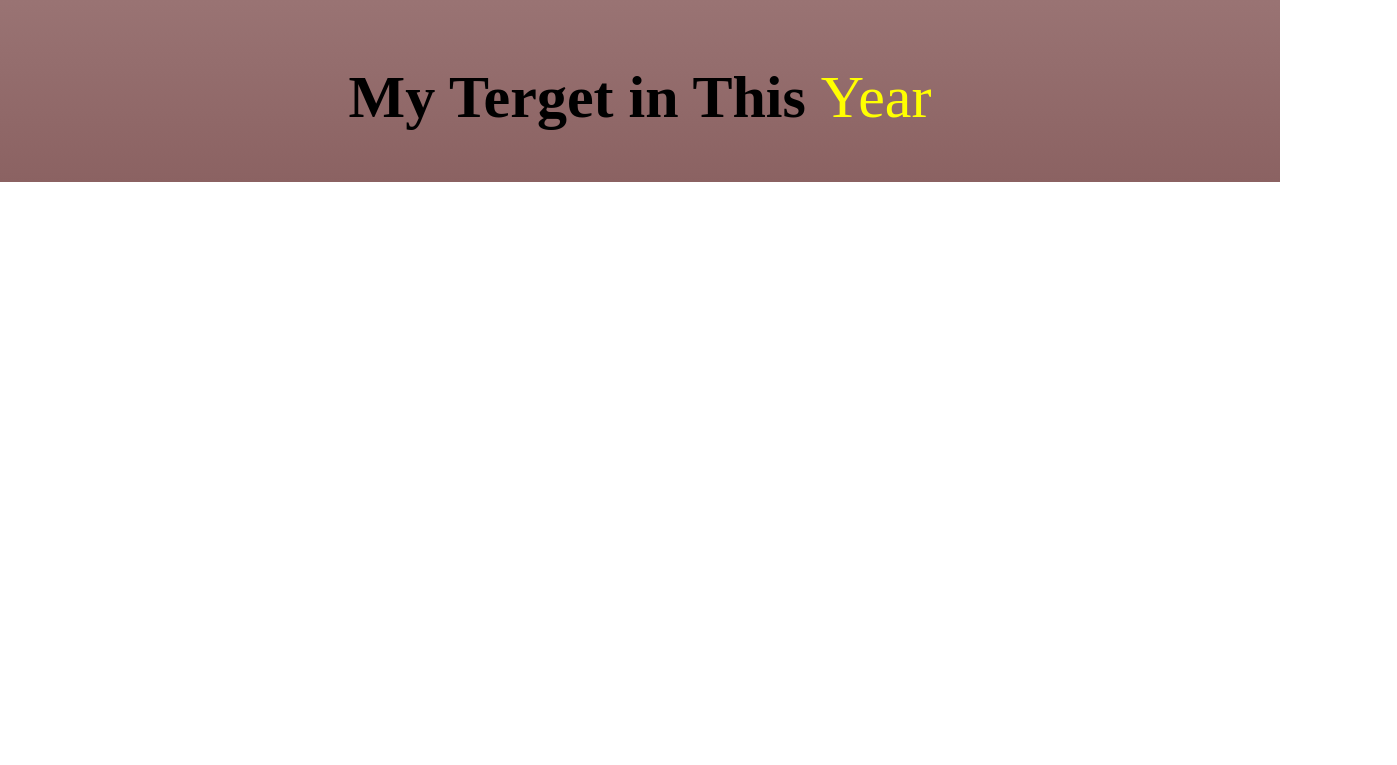
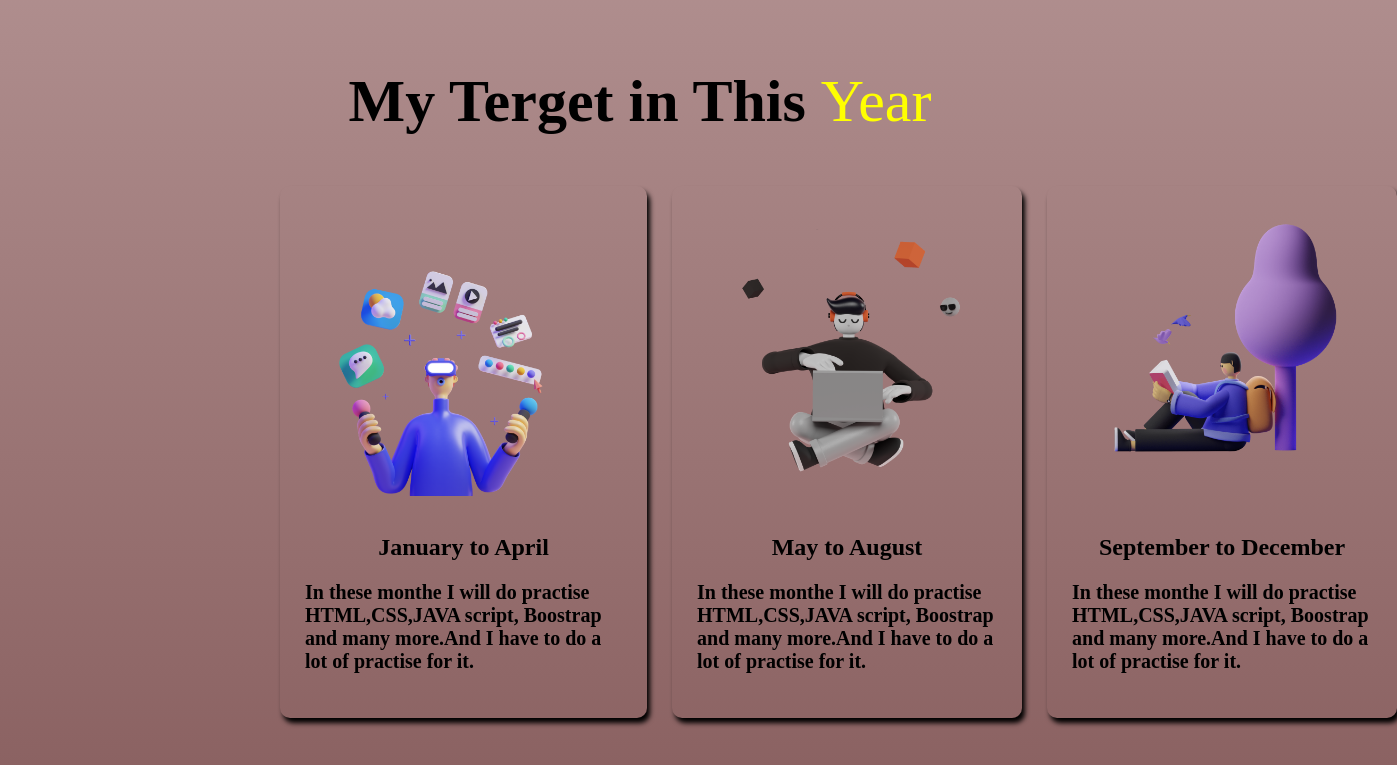
Before and after one commit to almubin78/MyFirstAssignment, a plain HTML site: page index.html in a window 1280 px wide. Shown: the part 671-1436 px from the top of the page, 1397 px wide, since content can reach past the window. Before the commit the page ends 853 px from the top, so only its background shows below. Drawn offline with Linux system fonts and the light colour scheme.

Commit message:
second section complete

```diff
--- a/index.html
+++ b/index.html
@@ -34,14 +34,20 @@
                 <h1>My Terget in This <span class="heading_color2">Year</span></h1>
             </div>
             <div class="catagory">
-                <div class="one">
-
+                <div class="box" >
+                    <img src="illastrator/illustrator-1.png" alt="">
+                    <h1>January to April</h1>
+                    <p>In these monthe I will do practise HTML,CSS,JAVA script, Boostrap and many more.And I have to do a lot of practise for it.</p>
                 </div>
-                <div class="two">
-
+                <div class="box">
+                    <img src="illastrator/illustrator-2.png" alt="">
+                    <h1>May to August</h1>
+                    <p>In these monthe I will do practise HTML,CSS,JAVA script, Boostrap and many more.And I have to do a lot of practise for it.</p>
                 </div>
-                <div class="three">
-
+                <div class="box">
+                    <img src="illastrator/illustrator-3.png" alt="">
+                    <h1>September to December</h1>
+                    <p>In these monthe I will do practise HTML,CSS,JAVA script, Boostrap and many more.And I have to do a lot of practise for it.</p>
                 </div>
             </div>
         </div>
--- a/style.css
+++ b/style.css
@@ -6,7 +6,8 @@ body{
 }
 /*first section*/
 .first_section{
-
+    margin-left:200px;
+    margin-right:200px;
 }
 .container_first{
     display:flex;
@@ -59,15 +60,38 @@ body{
 
 /*second section*/
 .second_section{
-
+    margin-left:150px;
+    margin-right:150px;
 }
 
 .container_second{
     margin:50px 100px;
 }
-.second_heading{
+.container_second .second_heading{
     font-size:40px;
     text-align: center;
+}
+.container_second .catagory{
+    display:flex;
+    margin-left:15px;
+    margin-right:10px;
+}
+.box{
+    border-radius: 10px;
+    box-shadow: 3px 5px 5px black;
+    padding: 25px;
+    margin-left:15px;
+    margin-right:10px;
+}
+.box img{
+    height:300px;
+}
+.box h1{
+    text-align: center;
+}
+.box p{
+    font-size:20px;
+    font-weight:600;
 }
 
 
@@ -92,7 +116,9 @@ body{
     font-weight: 500;
 }
 .third_section{
-
+    background-image: url(images/shape-1.png);
+    background-repeat: none;
+    background-position: left;
 }
 .fourth_section{
 
```
Also changed, not shown: images/shape-1.png (added).
